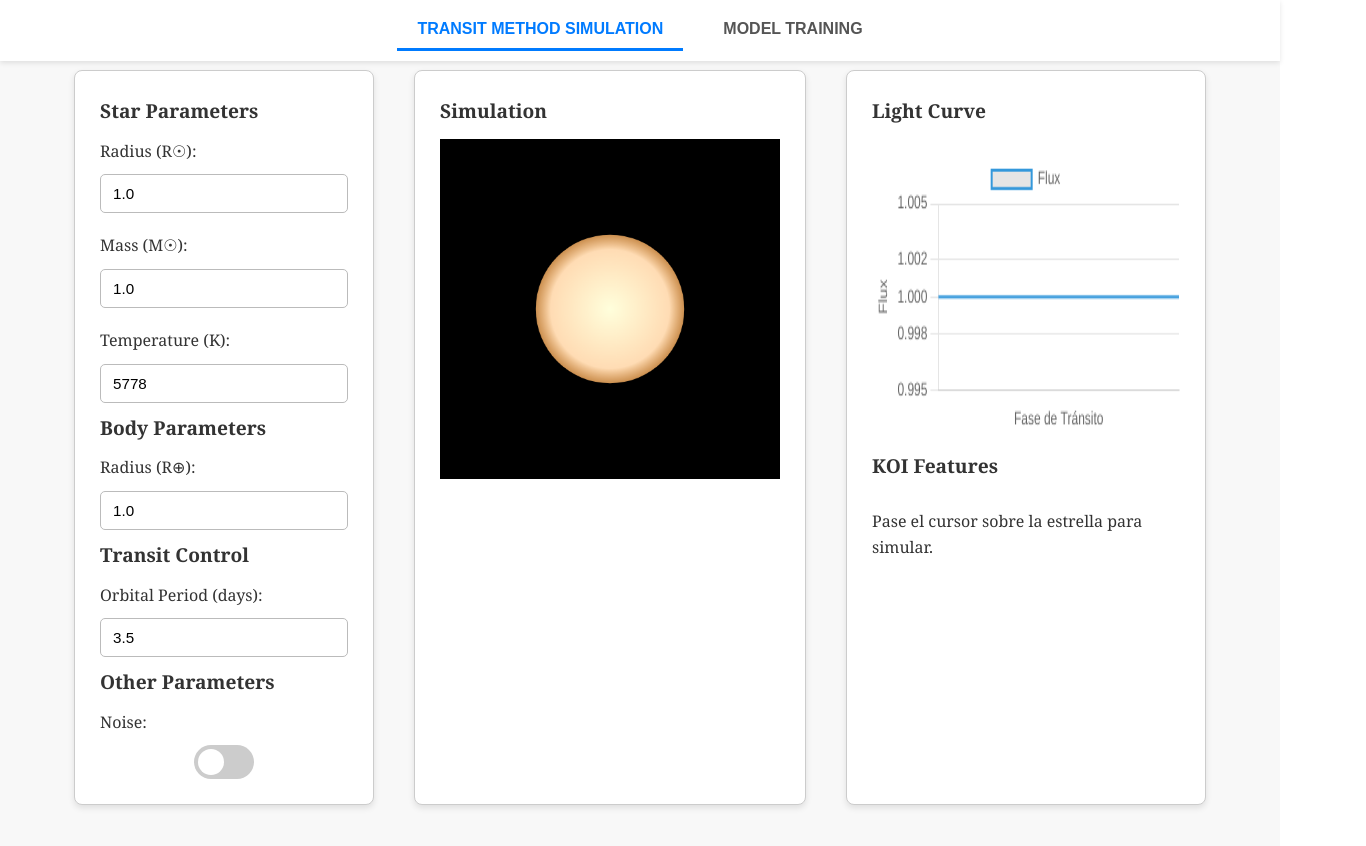
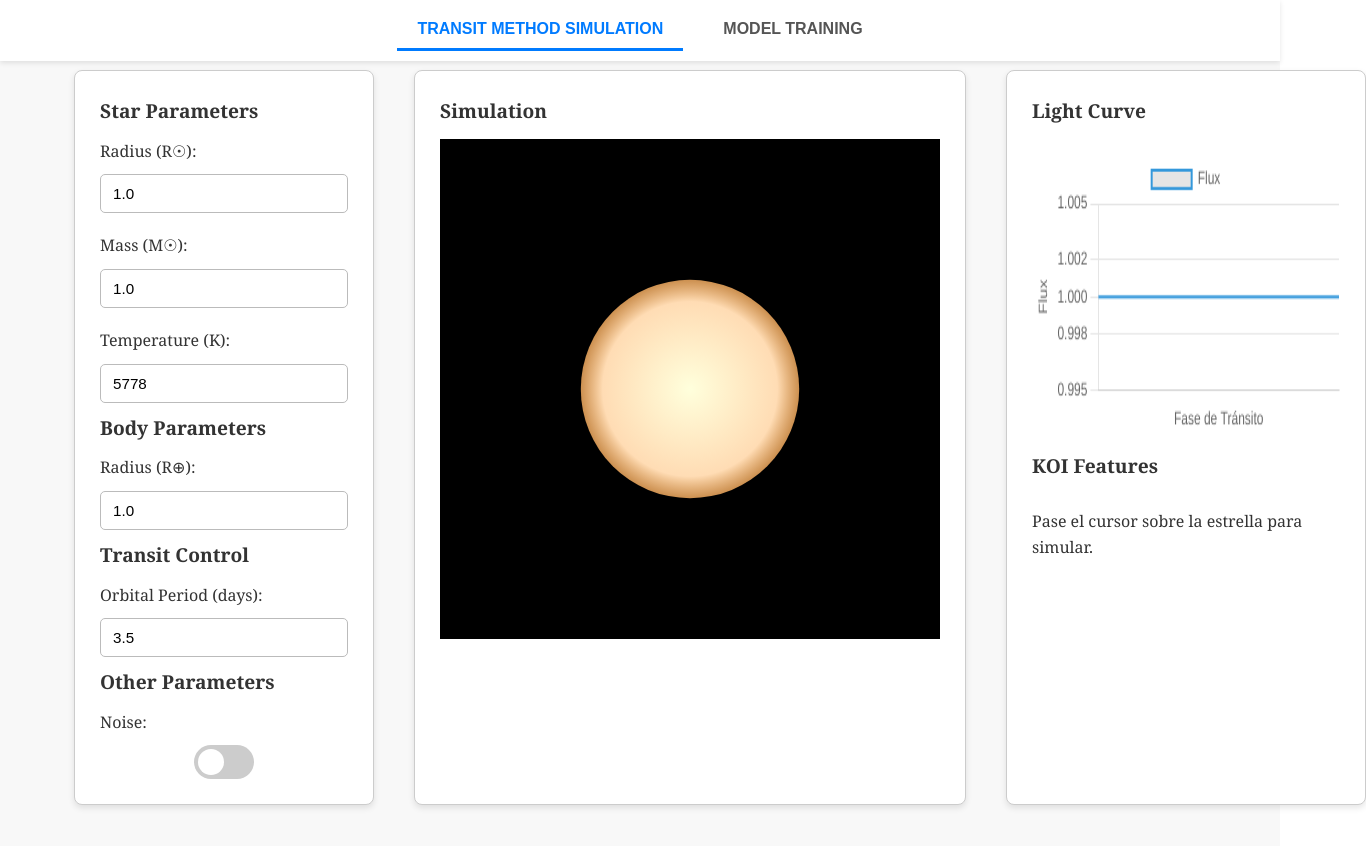
Before and after one commit to CxT-73/ExoFinder, a plain HTML site: page frontend/index.html in a window 1280 px wide. Shown: the whole page, 1366 px wide, since content can reach past the window. Drawn offline with nearby package versions, Linux system fonts and the light colour scheme.

Commit message:
simulation hotfix
el exoplaneta no es posava sobre el ratolí

```diff
--- a/frontend/css/style.css
+++ b/frontend/css/style.css
@@ -300,6 +300,11 @@ input:checked + .slider:before {
     text-align: left;
 }
 
+#simulation .simulation{
+    width: 500px;
+    height: auto;
+}
+
 #simulation h2{
     font-size: 1.2rem;
     margin-bottom: 12px;
```
